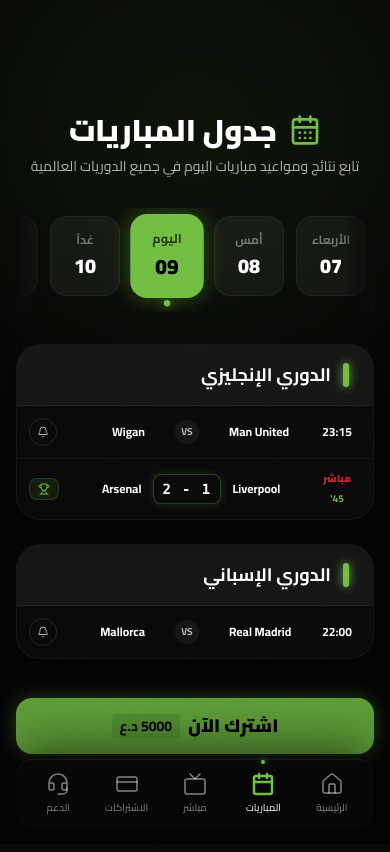
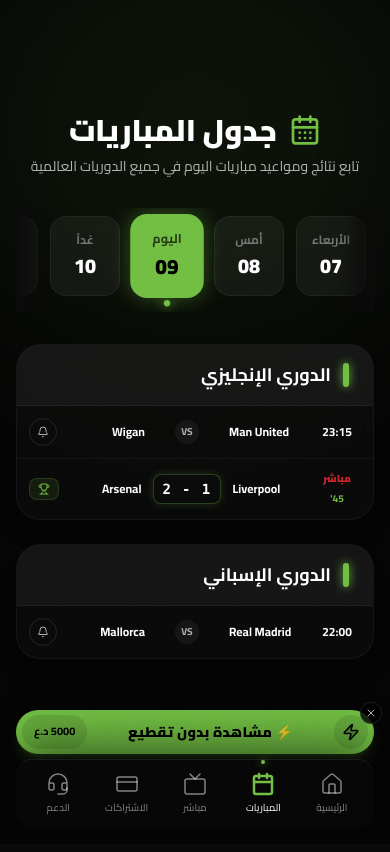
Before and after one commit to Abdallayasseer/Alsahasport-front, a Next.js app: page /matches in a window 390 px wide. Shown: the top 852 px of the page. Built offline with nearby package versions, Linux system fonts and the light colour scheme.

Commit message:
chore: remove redundant floating channels button

```diff
--- a/src/app/layout.tsx
+++ b/src/app/layout.tsx
@@ -57,6 +57,8 @@
 import BottomNav from "@/components/layout/BottomNav";
 import Navbar from "@/components/layout/Navbar";
 
+import MobileFloatingCTA from "@/components/layout/MobileFloatingCTA";
+
 export default function RootLayout({
   children,
 }: Readonly<{
@@ -75,14 +77,7 @@
         </main>
 
         {/* Mobile Floating Subscribe CTA */}
-        <div className="md:hidden fixed bottom-[90px] left-4 right-4 z-40 pointer-events-none">
-            <a href="/subscription" className="pointer-events-auto block w-full">
-                <button className="w-full bg-alsaha-green text-black font-black text-lg py-3.5 rounded-2xl shadow-[0_0_20px_rgba(114,191,68,0.4)] animate-pulse hover:animate-none transition-transform active:scale-95 flex items-center justify-center gap-2">
-                    <span>اشترك الآن</span>
-                    <span className="bg-black/10 px-2 py-0.5 rounded text-sm font-bold">5000 د.ع</span>
-                </button>
-            </a>
-        </div>
+        <MobileFloatingCTA />
 
         <BottomNav />
       </body>
--- a/src/components/home/HomeHero.tsx
+++ b/src/components/home/HomeHero.tsx
@@ -71,7 +71,7 @@
 
              {/* Actions */}
              <div className="flex flex-col md:flex-row items-center gap-4 justify-center md:justify-start w-full md:w-auto">
-                <Link href="/live" className="w-full md:w-auto group">
+                <Link href="/live" className="w-full md:w-auto group" data-trigger-cta="true">
                     <Button variant="primary" size="lg" className="pl-6 pr-8 w-full md:w-auto py-7 text-lg shadow-[0_0_30px_rgba(114,191,68,0.25)] hover:shadow-[0_0_50px_rgba(114,191,68,0.5)] transition-all duration-500 rounded-2xl">
                        <Play className="fill-black ml-2 group-hover:scale-110 transition-transform" size={24} />
                        شاهد المباراة مجاناً
--- /dev/null
+++ b/src/components/layout/MobileFloatingCTA.tsx
@@ -0,0 +1,138 @@
+"use client";
+
+import { useState, useEffect, useRef } from "react";
+import { motion, AnimatePresence } from "framer-motion";
+import Link from "next/link";
+import { Zap, X } from "lucide-react";
+
+export default function MobileFloatingCTA() {
+  const [isVisible, setIsVisible] = useState(false);
+  const [isDismissed, setIsDismissed] = useState(true); // Start dismissed until mounted/verified
+  const inactivityTimerRef = useRef<NodeJS.Timeout | null>(null);
+
+  // Check dismissal state on mount
+  useEffect(() => {
+    const dismissedAt = localStorage.getItem("cta_dismissed_at");
+    if (dismissedAt) {
+      const isExpired = Date.now() - parseInt(dismissedAt) > 24 * 60 * 60 * 1000;
+      if (isExpired) {
+        localStorage.removeItem("cta_dismissed_at");
+        setIsDismissed(false);
+      } else {
+        setIsDismissed(true);
+      }
+    } else {
+      setIsDismissed(false);
+    }
+  }, []);
+
+  // Triggers: Scroll > 40%, Inactivity, Click triggers
+  useEffect(() => {
+    if (isDismissed) return;
+
+    const handleScroll = () => {
+      // 1. Scroll Trigger (> 40% viewport height)
+      // A more robust check might be document height, but viewport relative is good for "start browsing"
+      const scrollPercent = window.scrollY / (document.documentElement.scrollHeight - window.innerHeight);
+      if (scrollPercent > 0.15) { // Lowered slightly to ensure it appears reasonably fast on long pages
+         setIsVisible(true);
+      }
+    };
+
+    const resetInactivityTimer = () => {
+      if (inactivityTimerRef.current) clearTimeout(inactivityTimerRef.current);
+      if (!isVisible) {
+          inactivityTimerRef.current = setTimeout(() => {
+            setIsVisible(true);
+          }, 6000); // 6 seconds inactivity
+      }
+    };
+
+    // 3. Click Trigger (Global listener for elements with specific data attribute)
+    const handleClick = (e: MouseEvent) => {
+        const target = e.target as HTMLElement;
+        if (target.closest('[data-trigger-cta="true"]')) {
+            setIsVisible(true);
+        }
+        resetInactivityTimer();
+    };
+
+    window.addEventListener("scroll", handleScroll);
+    window.addEventListener("scroll", resetInactivityTimer);
+    window.addEventListener("touchstart", resetInactivityTimer);
+    window.addEventListener("click", handleClick);
+
+    // Initial timer start
+    resetInactivityTimer();
+
+    return () => {
+      window.removeEventListener("scroll", handleScroll);
+      window.removeEventListener("scroll", resetInactivityTimer);
+      window.removeEventListener("touchstart", resetInactivityTimer);
+      window.removeEventListener("click", handleClick);
+      if (inactivityTimerRef.current) clearTimeout(inactivityTimerRef.current);
+    };
+  }, [isDismissed, isVisible]);
+
+  const handleDismiss = (e: React.MouseEvent) => {
+    e.preventDefault();
+    e.stopPropagation();
+    setIsVisible(false);
+    setIsDismissed(true);
+    localStorage.setItem("cta_dismissed_at", Date.now().toString());
+  };
+
+  if (isDismissed) return null;
+
+  return (
+    <AnimatePresence>
+      {isVisible && (
+        <motion.div
+          initial={{ opacity: 0, y: 10 }}
+          animate={{ opacity: 1, y: 0 }}
+          exit={{ opacity: 0, y: 10 }}
+          transition={{ duration: 0.2, ease: "easeOut" }}
+          className="md:hidden fixed bottom-[90px] left-4 right-4 z-40"
+        >
+          <div className="relative group">
+            {/* Dismiss Button */}
+            <button
+                onClick={handleDismiss}
+                className="absolute -top-2 -right-2 z-50 bg-black/80 text-white/70 p-1 rounded-full border border-white/10 hover:bg-black hover:text-white transition-colors"
+                aria-label="Close"
+            >
+                <X size={12} />
+            </button>
+
+            {/* Main CTA */}
+            <Link href="/subscription" className="block w-full">
+              <div className="
+                w-full h-[44px]
+                bg-alsaha-green
+                rounded-full
+                shadow-lg shadow-alsaha-green/20
+                flex items-center justify-between px-1.5
+                active:scale-[0.98] transition-all
+              ">
+                {/* Icon Circle */}
+                <div className="w-[34px] h-[34px] bg-black/10 rounded-full flex items-center justify-center shrink-0">
+                    <Zap size={18} className="text-black fill-black/20" />
+                </div>
+
+                {/* Text */}
+                <span className="flex-1 text-center text-black font-black text-sm tracking-wide">
+                  ⚡ مشاهدة بدون تقطيع
+                </span>
+
+                {/* Price Pill */}
+                <div className="bg-black/10 px-3 py-1 rounded-full h-[34px] flex items-center justify-center shrink-0">
+                   <span className="text-[11px] font-bold text-black">5000 د.ع</span>
+                </div>
+              </div>
+            </Link>
+          </div>
+        </motion.div>
+      )}
+    </AnimatePresence>
+  );
+}
```
